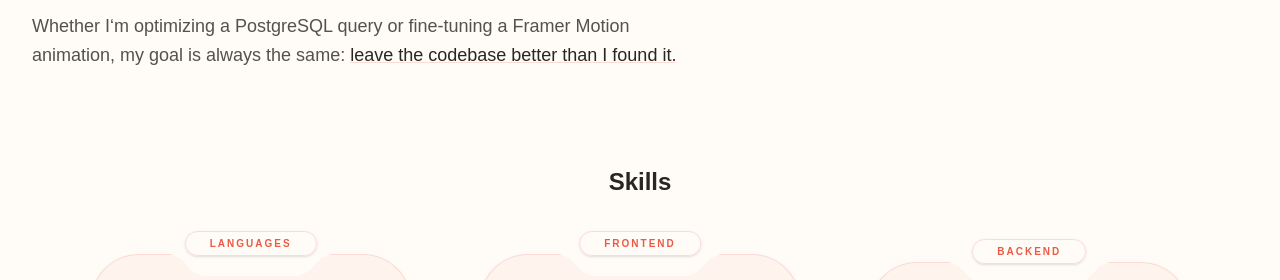
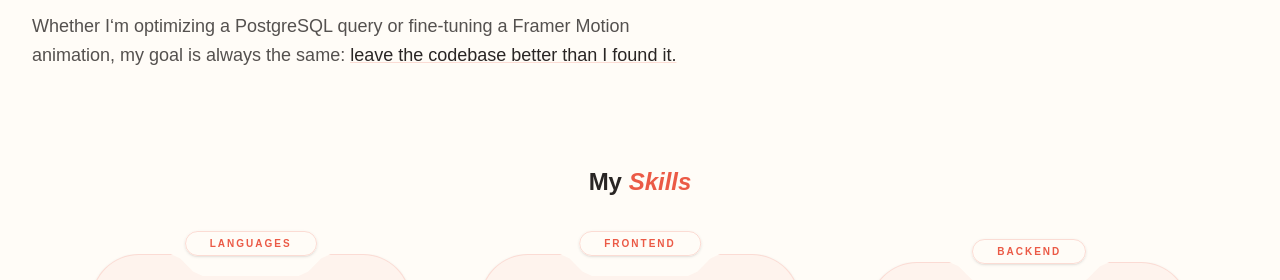
Before and after one commit to Likith123/myPortfolio, a Next.js app: page /about in a window 1280 px wide. Shown: the part 1500-1780 px from the top of the page. Built offline with nearby package versions, Linux system fonts and the light colour scheme.

Commit message:
Updated object names and skills title

```diff
--- a/src/app/about/page.tsx
+++ b/src/app/about/page.tsx
@@ -2,9 +2,9 @@ import Icons from "@/components/Icons";
 import { MotionDiv } from "@/components/MotionTags";
 import ExperienceTimeline from "@/components/ui/Timeline";
 import {
-  frameworksIcons,
+  backEndIcons,
+  frontEndIcons,
   programmingLanguagesIcons,
-  toolsIcons,
 } from "@/lib/data";
 
 function About({ ref }: { ref: React.RefObject<HTMLElement | null> }) {
@@ -136,16 +136,18 @@ function About({ ref }: { ref: React.RefObject<HTMLElement | null> }) {
 
       {/* Skills */}
       <MotionDiv className="p-8 rounded-md">
-        <h2 className="text-2xl font-bold text-center py-8">Skills</h2>
+        <h2 className="text-2xl font-bold text-center py-8">
+          My <span className="text-primary italic">Skills</span>
+        </h2>
         <div className="flex flex-col justify-around items-center space-y-4 md:flex-row md:space-x-4">
           {/* Languages */}
           <Icons IconsList={programmingLanguagesIcons} groupTitle="Languages" />
 
           {/* Frontend */}
-          <Icons IconsList={frameworksIcons} groupTitle="Frontend" />
+          <Icons IconsList={frontEndIcons} groupTitle="Frontend" />
 
           {/* Backend */}
-          <Icons IconsList={toolsIcons} groupTitle="Backend" />
+          <Icons IconsList={backEndIcons} groupTitle="Backend" />
         </div>
       </MotionDiv>
 
--- a/src/lib/data.ts
+++ b/src/lib/data.ts
@@ -94,7 +94,7 @@ const programmingLanguagesIcons = [
     name: "Java",
   },
 ];
-const frameworksIcons = [
+const frontEndIcons = [
   {
     color: "hover:text-[#61dafb]",
     Icon: React.createElement(SiReact),
@@ -116,7 +116,7 @@ const frameworksIcons = [
     name: "Framer Motion",
   },
 ];
-const toolsIcons = [
+const backEndIcons = [
   {
     color: "hover:text-[#68a063]",
     Icon: React.createElement(SiNodedotjs),
@@ -204,11 +204,11 @@ const navItems = [
 ];
 
 export {
+  backEndIcons,
   experiences,
-  frameworksIcons,
+  frontEndIcons,
   navItems,
   programmingLanguagesIcons,
   projectsList,
   socialIcons,
-  toolsIcons,
 };
```
